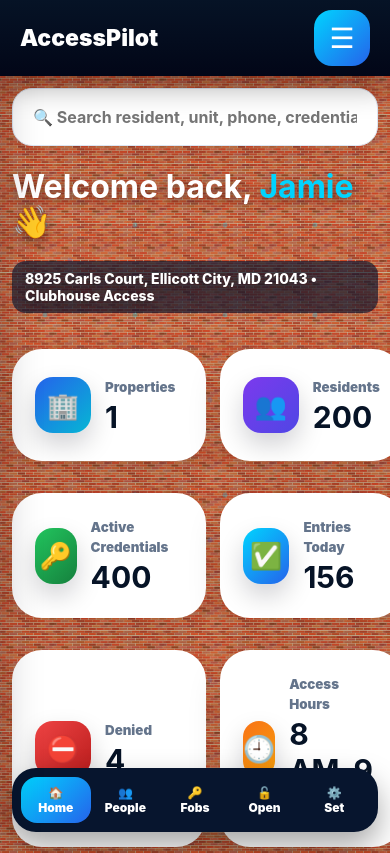
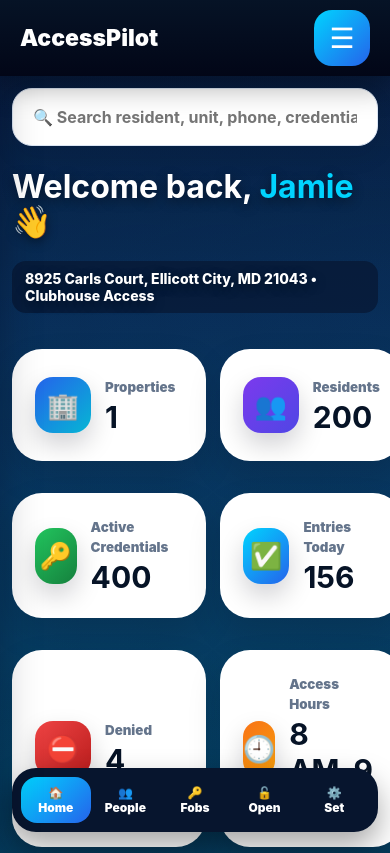
Before and after one commit to citywidekeystop-collab/accesspilot7, a website: page index.html in a window 390 px wide. Shown: the top 853 px of the page. Drawn offline with Linux system fonts and the light colour scheme.

Commit message:
Update index.html

```diff
--- a/index.html
+++ b/index.html
@@ -692,11 +692,8 @@ background:linear-gradient(135deg,#00d4ff,#2563eb);
 @media (max-width:850px){
 
 body{
-background-image:url("brick-bg.jpg") !important;
-background-size:55px auto !important;
-background-repeat:repeat !important;
-background-attachment:scroll !important;
-}
+
+
 
 .card{
 background:#fff !important;
```
